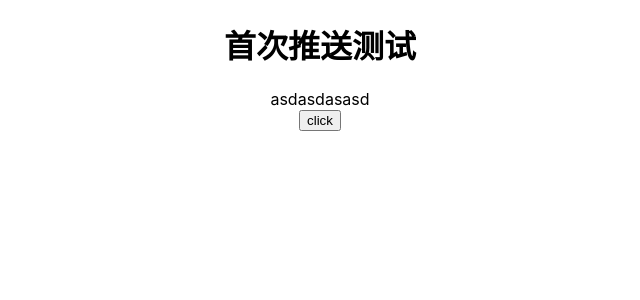
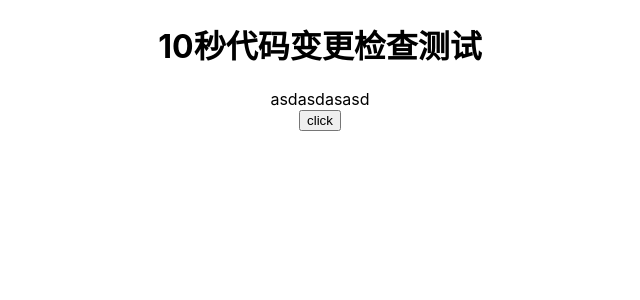
Before and after one commit to eason5921/dotest, a React (Create React App) app: page / in a window 1280 px wide. Shown: the top 300 px of the page, without its empty margins (320-960 px from the left). Built offline with nearby package versions, Linux system fonts and the light colour scheme.

Commit message:
10秒代码变更检查测试

```diff
--- a/src/App.tsx
+++ b/src/App.tsx
@@ -5,7 +5,7 @@ import Typewriter from "./components/Typewriter";
 function App() {
   return (
     <div className="App">
-        <h1>首次推送测试</h1>
+        <h1>10秒代码变更检查测试</h1>
       <Typewriter/>
     </div>
   );
```
